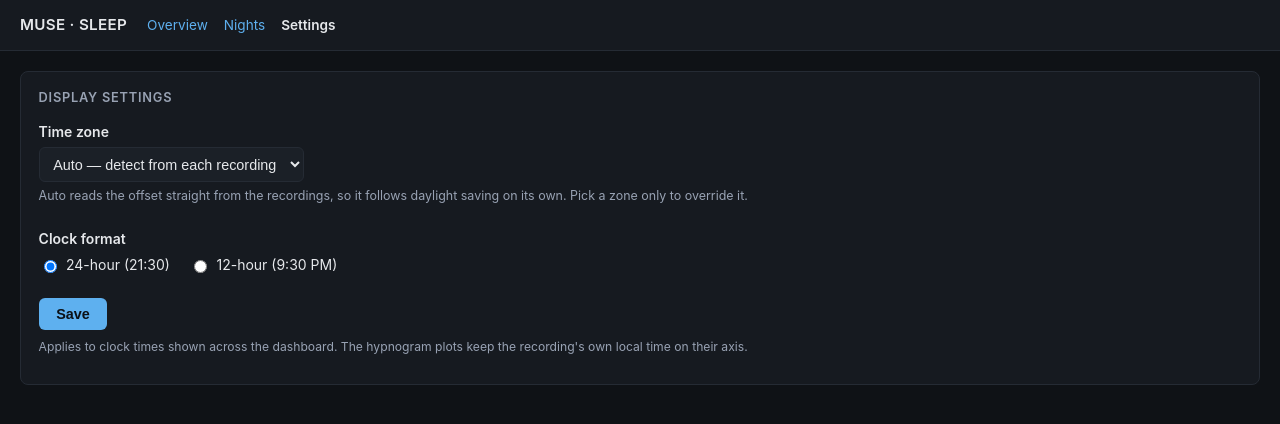
After one commit to southsko/muse-sleep-dashboard, a Flask app: page /settings in a window 1280 px wide. The commit adds this page. Shown: the top 424 px of the page. Run offline with Flask 3, Linux system fonts and the light colour scheme.

Commit message:
Add a display-settings page (timezone override + clock format)
New /settings page in the dashboard nav:

- Time zone: "Auto" (default) keeps using the offset detected from each
  recording — which follows DST on its own — and shows the currently detected
  offset for reference. A curated list of IANA zones lets the user override it;
  stored times are timezone-aware, so an override just reconverts the same
  instant for display.
- Clock format: 24-hour (default) or 12-hour, applied to every clock time on
  the dashboard.

Both are display-only, handled in the web layer — no reanalysis, no location
baked into the committed config. Settings persist to ui_settings.json in the
output directory. Hypnogram plot axes keep the recording's own local time.

Co-Authored-By: Claude Opus 4.8 <noreply@anthropic.com>

```diff
--- a/app.py
+++ b/app.py
@@ -9,13 +9,14 @@ LAN-only, single user, no auth — per the brief.
 
 from __future__ import annotations
 
+import json
 import os
 import sqlite3
 import statistics
 from datetime import datetime
 from pathlib import Path
 
-from flask import (Flask, abort, render_template, request,
+from flask import (Flask, abort, redirect, render_template, request,
                    send_from_directory)
 
 import charts
@@ -26,8 +27,62 @@ DB_PATH = OUTPUT_DIR / "sleep.db"
 BASELINE_NIGHTS = 30      # trailing window for personal baselines
 SPARK_NIGHTS = 14
 
+# --- user display settings (timezone override + clock format) ---------------
+SETTINGS_PATH = OUTPUT_DIR / "ui_settings.json"
+DEFAULT_SETTINGS = {"timezone": "auto", "time_format": "24"}
+# Curated dropdown; "auto" uses the offset detected from each recording.
+COMMON_ZONES = [
+    "UTC", "America/Los_Angeles", "America/Denver", "America/Phoenix",
+    "America/Chicago", "America/New_York", "America/Anchorage",
+    "America/Halifax", "America/Sao_Paulo", "Europe/London", "Europe/Paris",
+    "Europe/Berlin", "Europe/Moscow", "Asia/Kolkata", "Asia/Shanghai",
+    "Asia/Tokyo", "Australia/Sydney", "Pacific/Auckland",
+]
+
+
+def load_settings() -> dict:
+    try:
+        return {**DEFAULT_SETTINGS, **json.loads(SETTINGS_PATH.read_text())}
+    except Exception:
+        return dict(DEFAULT_SETTINGS)
+
+
+def save_settings(form) -> None:
+    tz = form.get("timezone", "auto")
+    fmt = "12" if form.get("time_format") == "12" else "24"
+    if tz != "auto" and tz not in COMMON_ZONES:
+        tz = "auto"
+    SETTINGS_PATH.parent.mkdir(parents=True, exist_ok=True)
+    SETTINGS_PATH.write_text(json.dumps({"timezone": tz, "time_format": fmt}))
+
+
+def clock(iso) -> str:
+    """Render a stored ISO time honouring the user's timezone + format settings.
+
+    Stored times are timezone-aware (the offset auto-detected from the recording
+    filenames). 'auto' displays them as-is; a chosen IANA zone reconverts the
+    same instant. Format is 24h or 12h per the setting.
+    """
+    if not iso:
+        return "—"
+    try:
+        dt = datetime.fromisoformat(iso)
+    except (ValueError, TypeError):
+        return "—"
+    s = load_settings()
+    if s["timezone"] != "auto" and dt.tzinfo is not None:
+        try:
+            from zoneinfo import ZoneInfo
+            dt = dt.astimezone(ZoneInfo(s["timezone"]))
+        except Exception:
+            pass
+    if s["time_format"] == "12":
+        return dt.strftime("%-I:%M %p") if os.name != "nt" else dt.strftime("%I:%M %p")
+    return dt.strftime("%H:%M")
+
+
 app = Flask(__name__)
-app.jinja_env.filters["clock"] = charts.fmt_clock
+app.jinja_env.filters["clock"] = clock
 app.jinja_env.filters["dur"] = charts.fmt_dur
 app.jinja_env.filters["chlabel"] = charts.channel_label
 
@@ -259,6 +314,30 @@ def recording(filename):
     return send_from_directory(src, filename, as_attachment=True)
 
 
+@app.route("/settings", methods=["GET", "POST"])
+def settings():
+    if request.method == "POST":
+        save_settings(request.form)
+        return redirect("/settings")
+    # Show the offset auto-detected from the data, for reference.
+    detected = None
+    for r in rows():
+        iso = r["sleep_onset_time"] or r["wear_start_time"] or r["start_time"]
+        if not iso:
+            continue
+        try:
+            off = datetime.fromisoformat(iso).utcoffset()
+        except (ValueError, TypeError):
+            off = None
+        if off is not None:
+            mins = int(off.total_seconds() // 60)
+            detected = f"UTC{'+' if mins >= 0 else '-'}{abs(mins)//60:02d}:{abs(mins)%60:02d}"
+            break
+    return render_template("settings.html", active="settings",
+                           settings=load_settings(), zones=COMMON_ZONES,
+                           detected=detected)
+
+
 @app.route("/healthz")
 def healthz():
     h = health()
--- a/templates/base.html
+++ b/templates/base.html
@@ -85,6 +85,7 @@ tr:hover td{background:rgba(94,176,239,.06)}
   <nav>
     <a href="/" class="{{ 'on' if active=='overview' }}">Overview</a>
     <a href="/nights" class="{{ 'on' if active=='nights' }}">Nights</a>
+    <a href="/settings" class="{{ 'on' if active=='settings' }}">Settings</a>
   </nav>
 </header>
 <main>{% block body %}{% endblock %}</main>
--- /dev/null
+++ b/templates/settings.html
@@ -0,0 +1,56 @@
+{% extends "base.html" %}
+{% set active = 'settings' %}
+{% block title %}Settings{% endblock %}
+{% block body %}
+
+<style>
+  form.settings label.row{display:block;margin:0 0 1.4rem}
+  form.settings .lbl{display:block;color:var(--fg);font-weight:600;margin-bottom:.35rem}
+  form.settings .hint{color:var(--muted);font-size:.78rem;margin:.3rem 0 0}
+  form.settings select{
+    background:var(--panel2);color:var(--fg);border:1px solid var(--line);
+    border-radius:6px;padding:.45rem .6rem;font-size:.9rem;min-width:16rem;max-width:100%;
+  }
+  form.settings .radios{display:flex;gap:1.2rem;margin-top:.15rem}
+  form.settings .radios label{display:flex;align-items:center;gap:.4rem;color:var(--fg);font-weight:400}
+  form.settings button{
+    background:var(--accent);color:#0b1016;border:none;border-radius:6px;
+    padding:.5rem 1.1rem;font-size:.9rem;font-weight:600;cursor:pointer;
+  }
+  form.settings button:hover{filter:brightness(1.08)}
+</style>
+
+<div class="panel">
+  <h2>Display settings</h2>
+  <form class="settings" method="post" action="/settings">
+
+    <label class="row">
+      <span class="lbl">Time zone</span>
+      <select name="timezone">
+        <option value="auto" {{ 'selected' if settings.timezone == 'auto' }}>
+          Auto — detect from each recording{% if detected %} (currently {{ detected }}){% endif %}
+        </option>
+        {% for z in zones %}
+        <option value="{{ z }}" {{ 'selected' if settings.timezone == z }}>{{ z.replace('_', ' ') }}</option>
+        {% endfor %}
+      </select>
+      <p class="hint">Auto reads the offset straight from the recordings, so it follows
+        daylight saving on its own. Pick a zone only to override it.</p>
+    </label>
+
+    <label class="row">
+      <span class="lbl">Clock format</span>
+      <span class="radios">
+        <label><input type="radio" name="time_format" value="24"
+               {{ 'checked' if settings.time_format != '12' }}> 24-hour (21:30)</label>
+        <label><input type="radio" name="time_format" value="12"
+               {{ 'checked' if settings.time_format == '12' }}> 12-hour (9:30 PM)</label>
+      </span>
+    </label>
+
+    <button type="submit">Save</button>
+  </form>
+  <p class="note">Applies to clock times shown across the dashboard. The hypnogram plots
+    keep the recording's own local time on their axis.</p>
+</div>
+{% endblock %}
```
